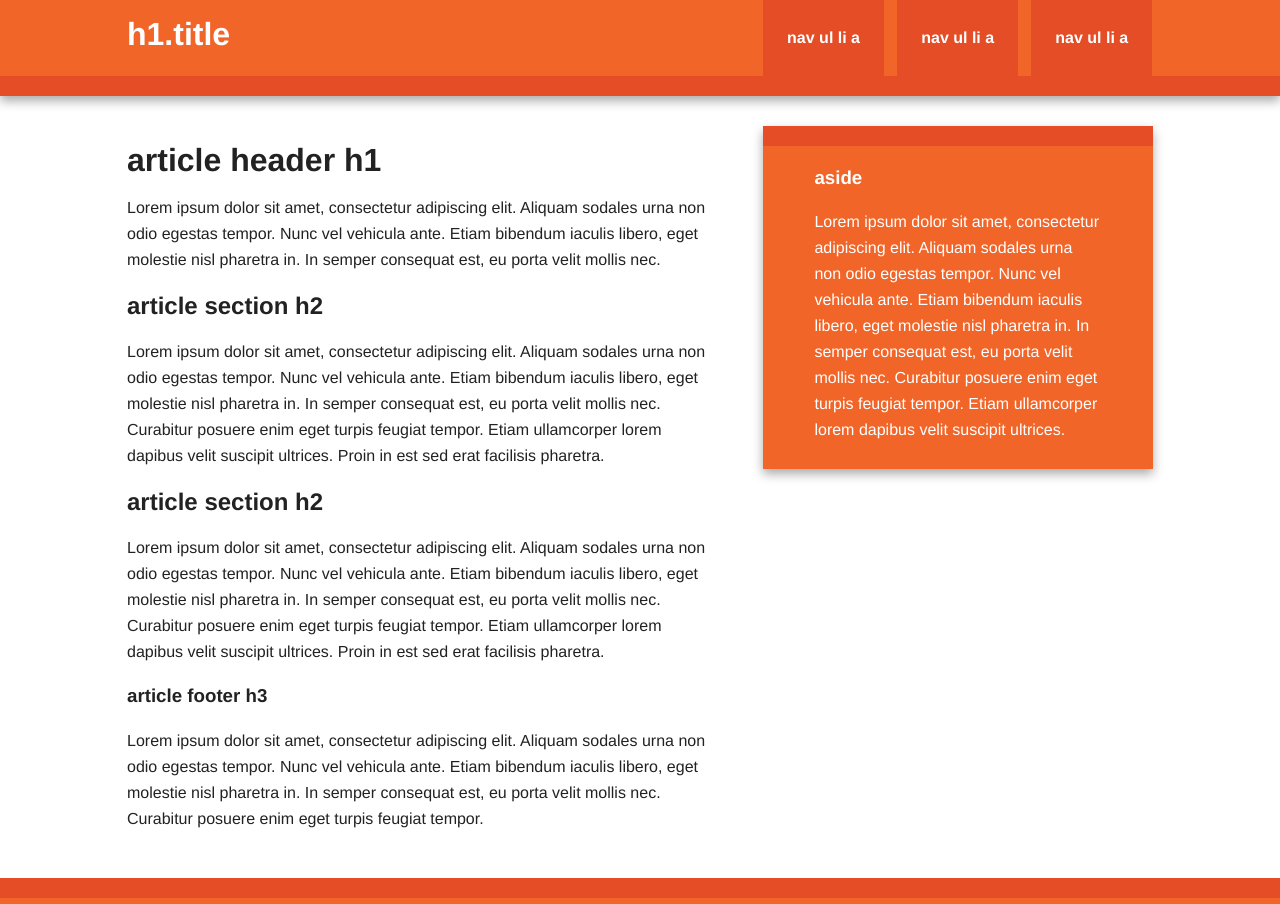
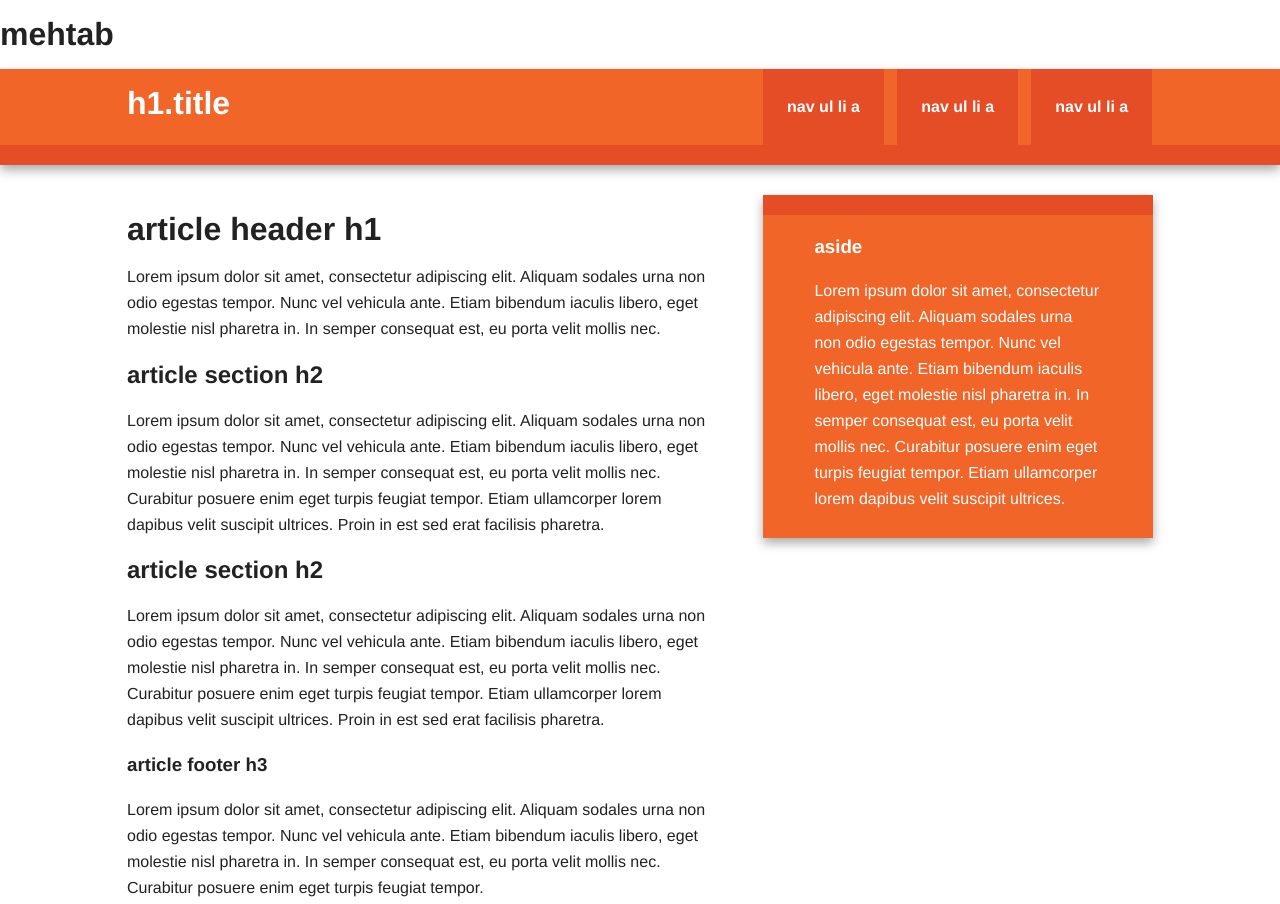
Before and after one commit to mehtab2899/initializr_project, a plain HTML site: page index.html in a window 1280 px wide. Shown: the top 904 px of the page. Drawn offline with nearby package versions, Linux system fonts and the light colour scheme.

Commit message:
change in index.html

```diff
--- a/index.html
+++ b/index.html
@@ -20,7 +20,7 @@
         <!--[if lt IE 8]>
             <p class="browserupgrade">You are using an <strong>outdated</strong> browser. Please <a href="http://browsehappy.com/">upgrade your browser</a> to improve your experience.</p>
         <![endif]-->
-
+	<h1>mehtab</h1>
         <div class="header-container">
             <header class="wrapper clearfix">
                 <h1 class="title">h1.title</h1>
```
